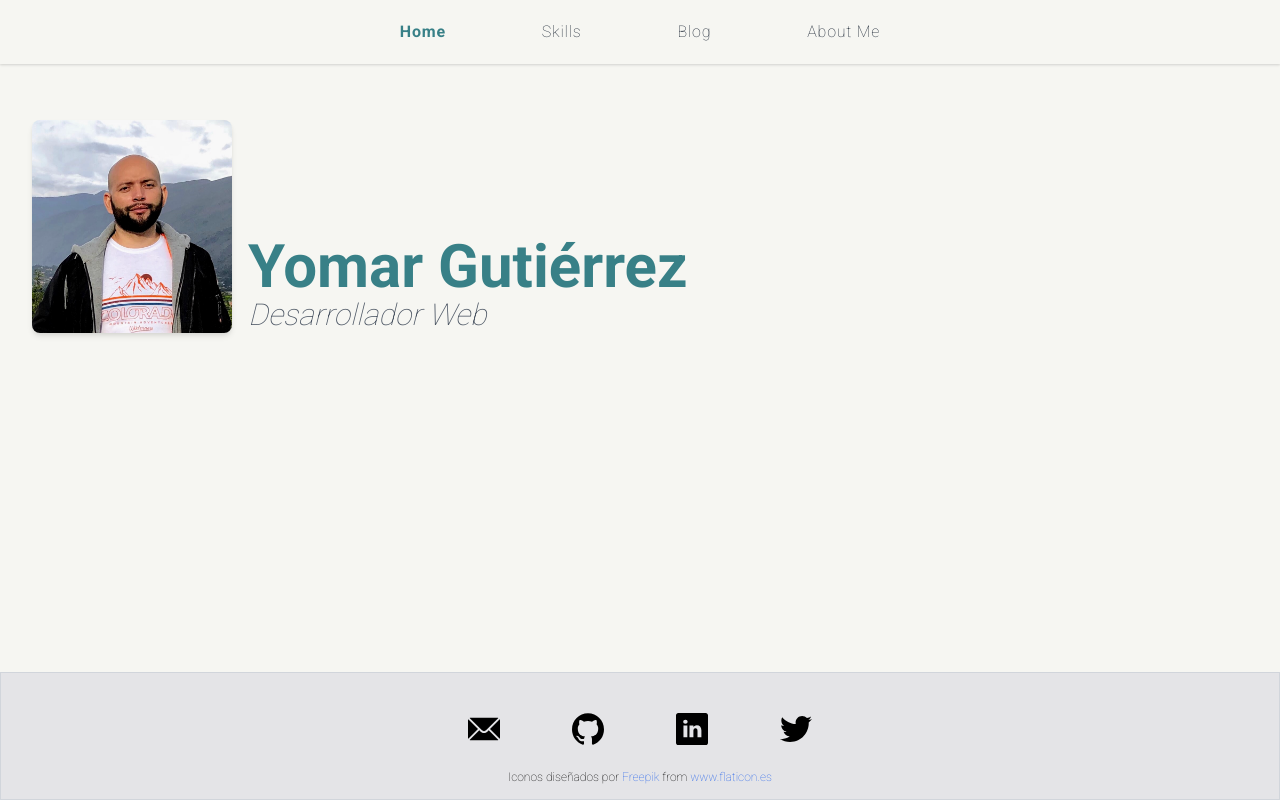
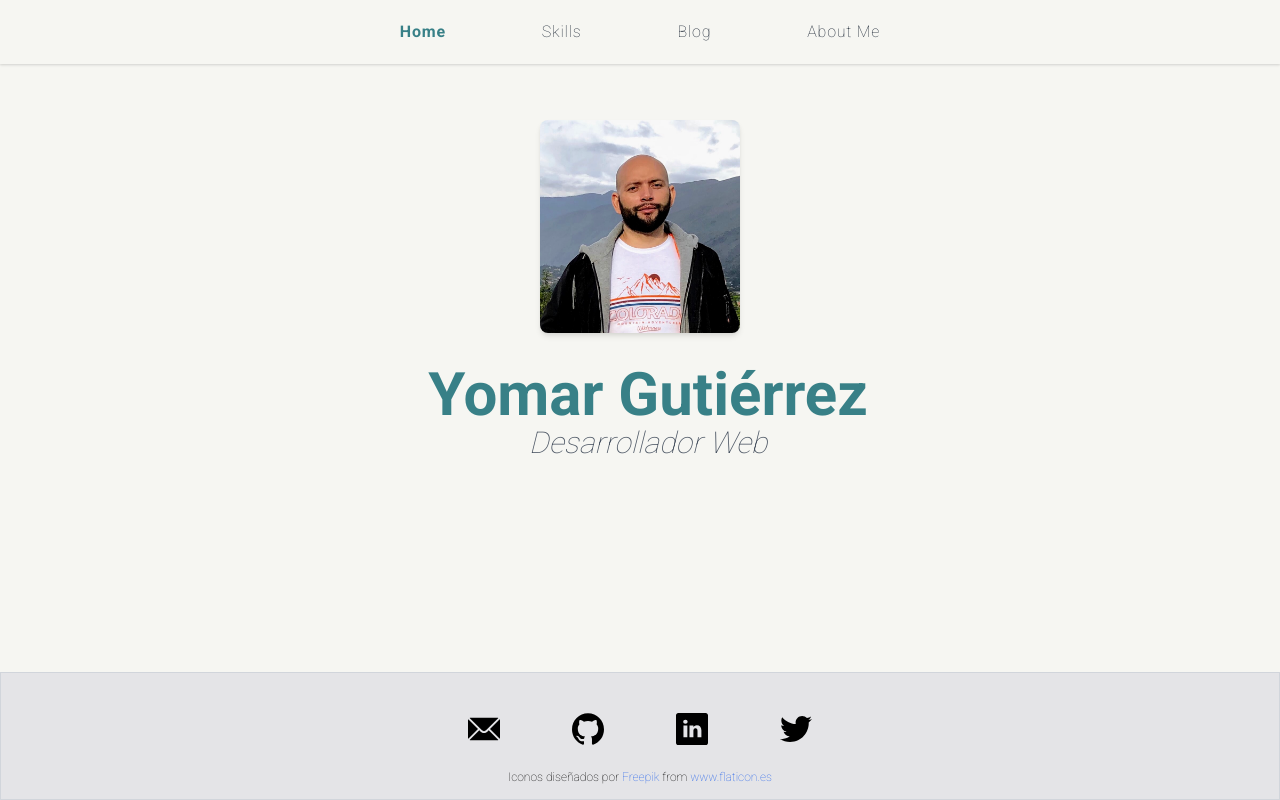
Before and after one commit to yomarguti/portfolio, a Next.js app: page / in a window 1280 px wide. Built offline with nearby package versions, Linux system fonts and the light colour scheme.

Commit message:
Diseno del home centrado en todos los breakpoints

```diff
--- a/pages/index.js
+++ b/pages/index.js
@@ -2,7 +2,7 @@ import React from 'react';
 
 const Home = () => {
   return (
-    <div className="flex flex-col items-center px-8 pt-10 i md:flex-row md:items-end">
+    <div className="flex flex-col items-center px-8 pt-10">
       <div className="py-4 w-200">
         <img
           src="/perfil.jpg"
@@ -11,7 +11,7 @@ const Home = () => {
           className="rounded-lg shadow-md"
         />
       </div>
-      <div className="flex flex-col items-center py-4 md:pl-4 md:items-start md:justify-end">
+      <div className="flex flex-col items-center py-4 md:pl-4 ">
         <h1 className="inline text-4xl font-bold md:text-5xl lg:text-6xl text-primary">
           Yomar Gutiérrez
         </h1>
```
